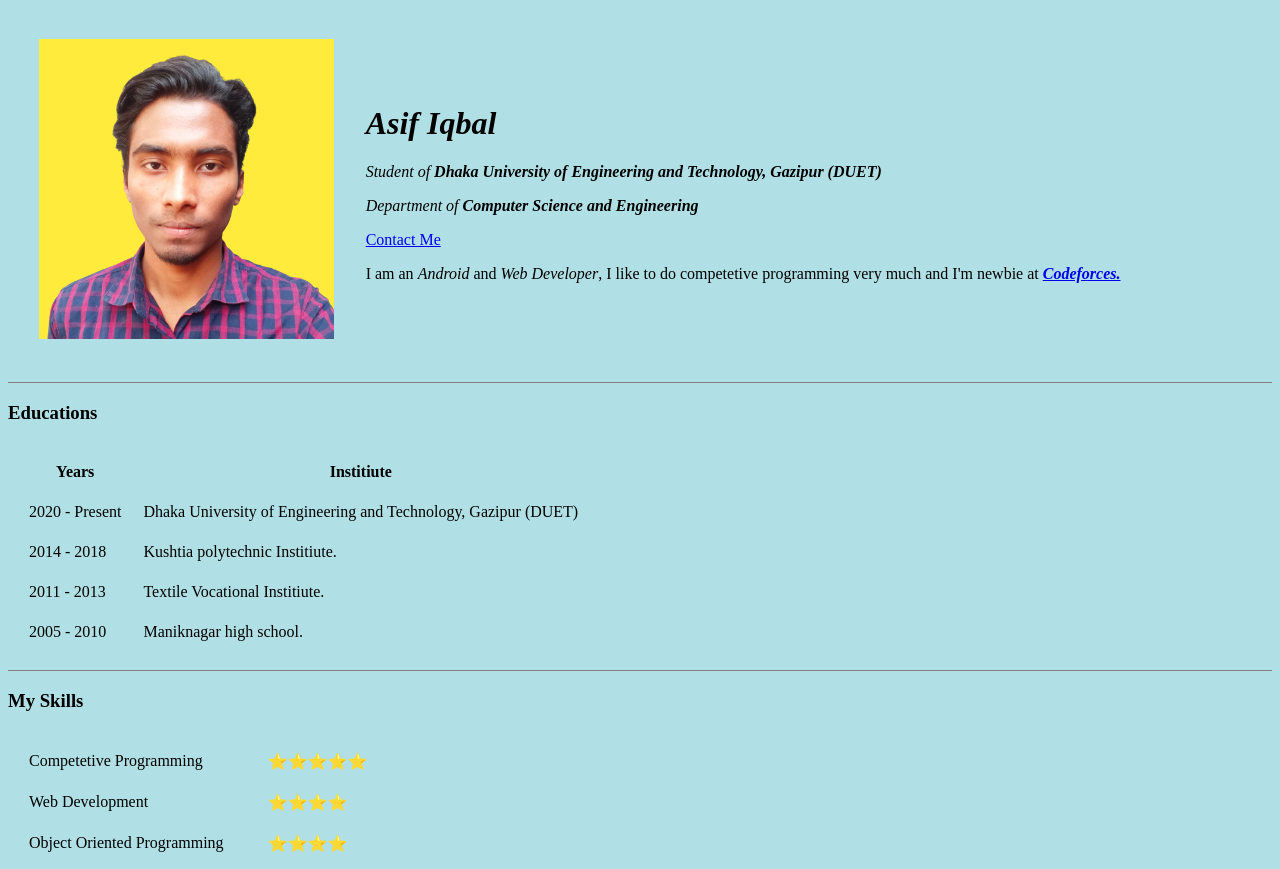
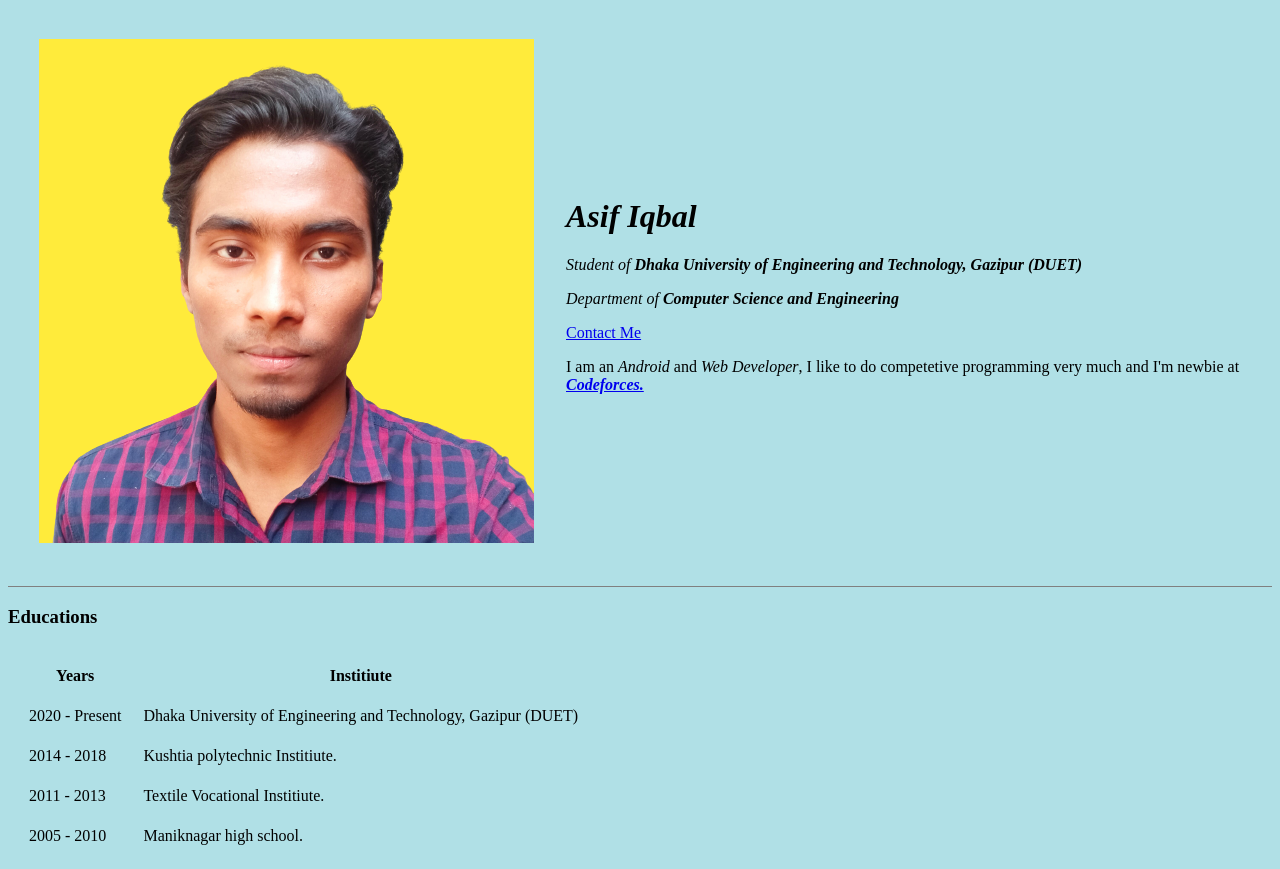
Before and after one commit to Ashif29/Portfolio, a plain HTML site: page index.html in a window 1280 px wide. Shown: the top 869 px of the page. Drawn offline with Linux system fonts and the light colour scheme.

Commit message:
Update index.html

```diff
--- a/index.html
+++ b/index.html
@@ -9,7 +9,7 @@
 <body style="background-color: powderblue;">
   <table cellspacing="30">
     <tr>
-      <td><img src="images/asif3.PNG" alt="Can't load image" height="300"></td>
+      <td><img src="images/asif3.PNG" alt="Can't load image"></td>
       <td>
         <h1><em>Asif Iqbal</em></h1>
         <p><em>Student of <strong>Dhaka University of Engineering and Technology, Gazipur (DUET)</strong> </em> </p>
```
